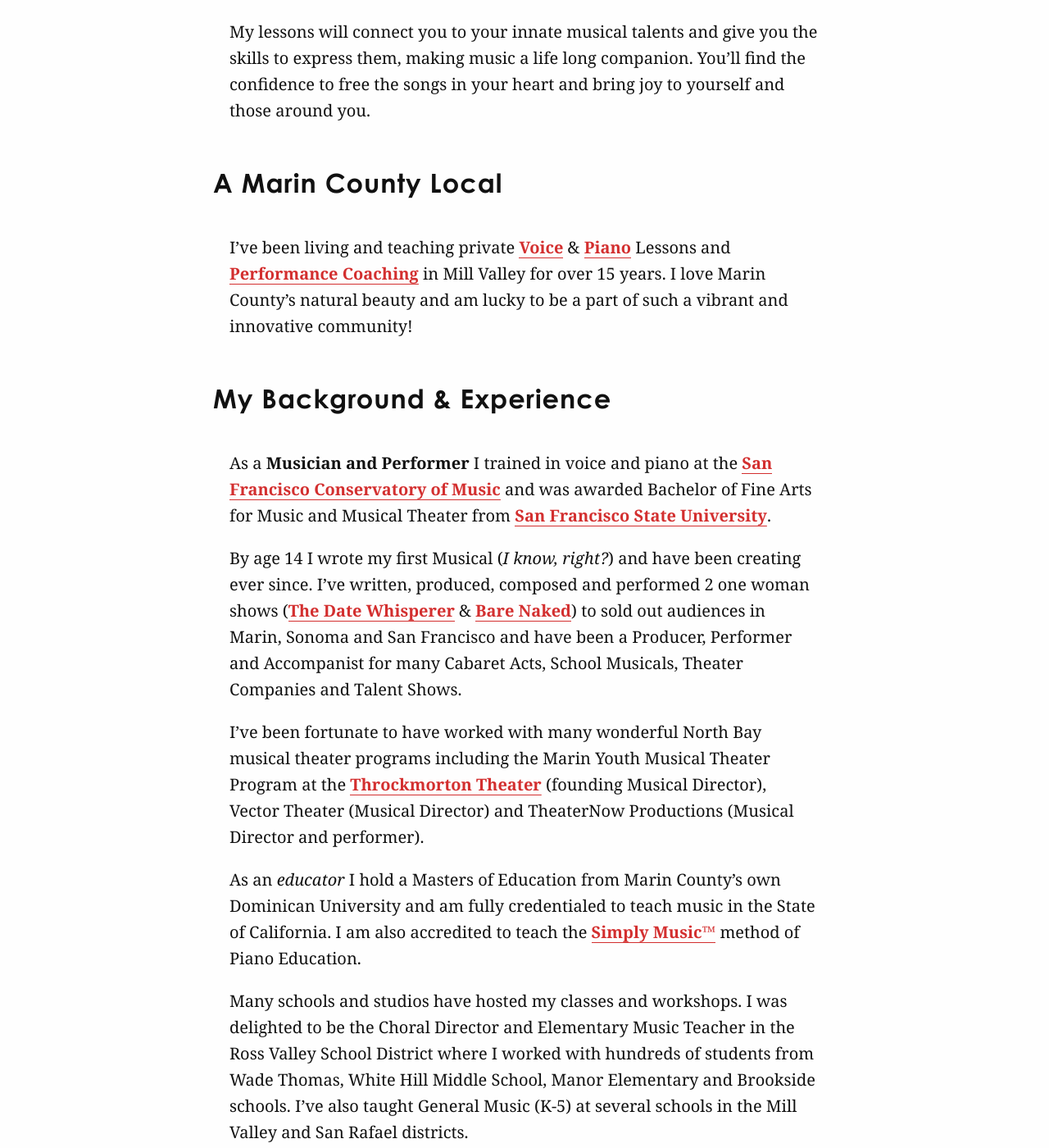
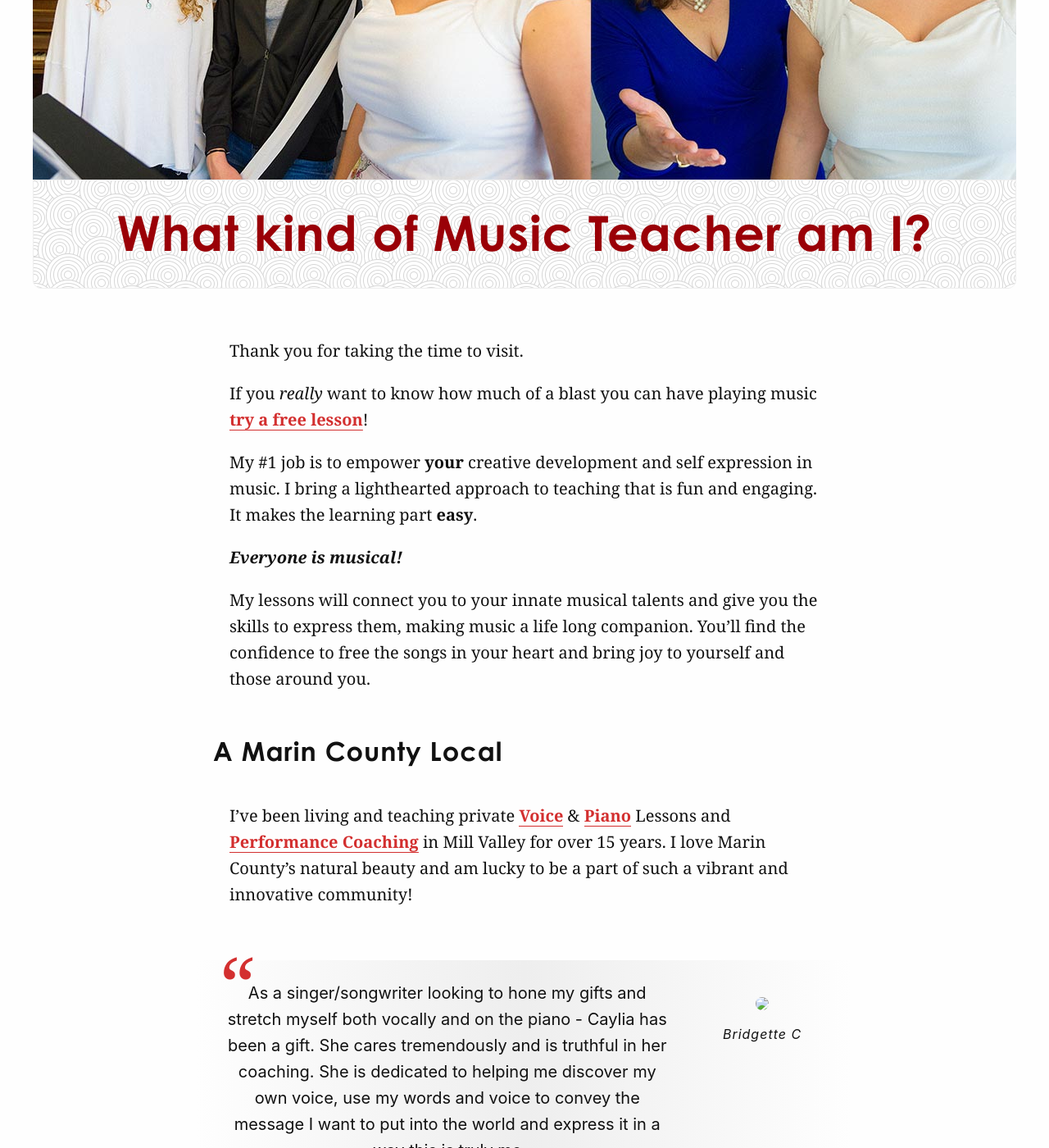
Before and after one commit to cchaiken/ccms, a Jekyll site: the page built from about.md, in a window 1280 px wide and 1400 px high, scrolled down 538 px. Shown: the whole window at 82% size. Built offline with Jekyll 4.4.1, drawn with Linux system fonts in a browser that asks for light colours; some web fonts are replaced; some of the changed text lies outside the part shown.

Commit message:
about bug 2

```diff
--- a/about.md
+++ b/about.md
@@ -1,4 +1,17 @@
 ---
+title: What kind of Music Teacher am I?
+description: 'My #1 job is to empower your creative development in music. I''ve been teaching Voice & Piano Lessons in Mill Valley for 15+ years. I LOVE Marin County!'
+id: about
+hero: voice-banner-1.jpg
+intro:
+  main: What kind of Music Teacher am I?
+newsletter: true
+testimonial:
+  text:
+  - As a singer/songwriter looking to hone my gifts and stretch myself both vocally and on the piano - Caylia has been a gift. She cares tremendously and is truthful in her coaching. She is dedicated to helping me discover my own voice, use my
+    words and voice to convey the message I want to put into the world and express it in a way this is truly me
+  name: Bridgette C
+  avatar-image: testimonial-avatar.jpg
 ---
 
 Thank you for taking the time to visit.
```
